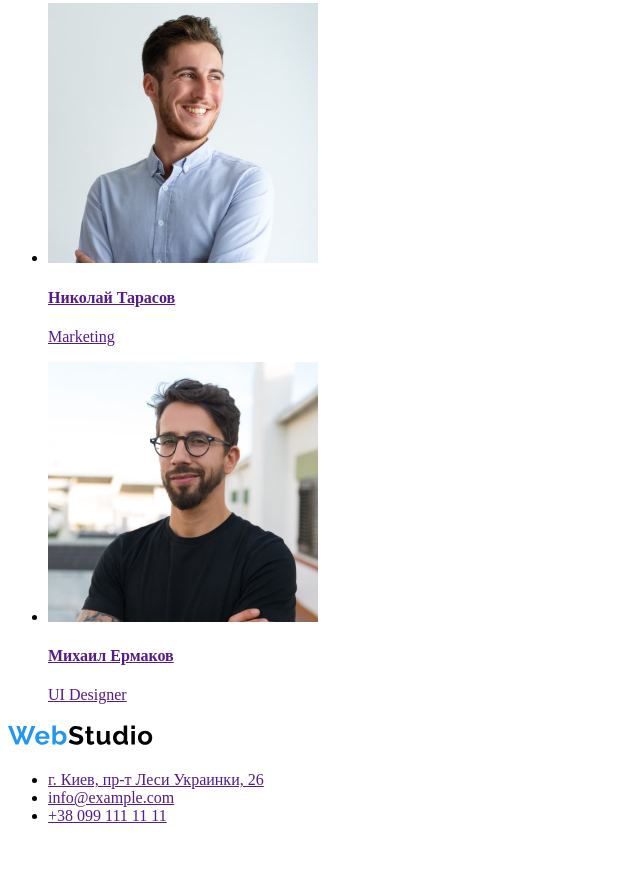
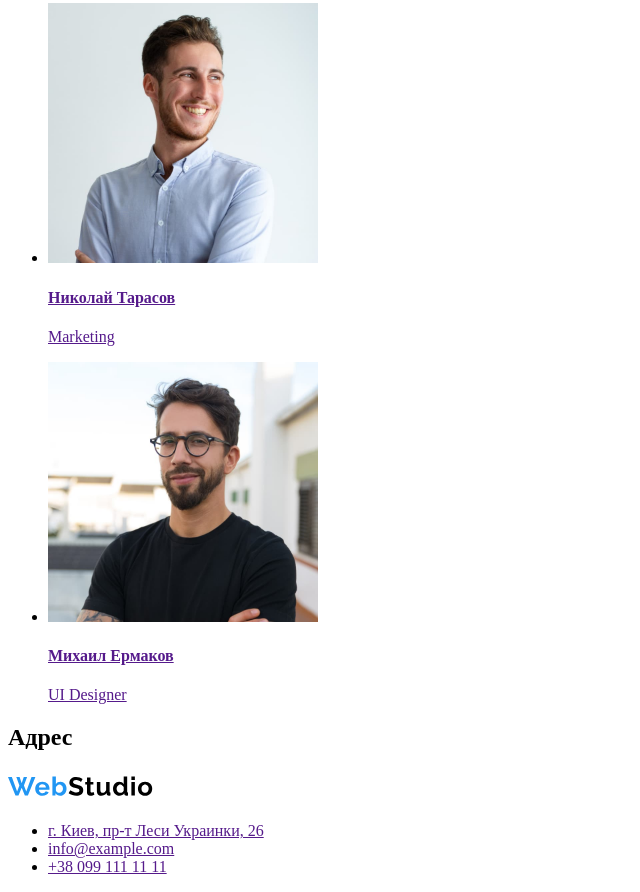
Before and after one commit to IngaPirogova/goit-markup-hw-01, a plain HTML site: page index.html in a window 1280 px wide. Shown: the part 2338-3230 px from the top of the page, without its empty margins (0-640 px from the left). Before the commit the page ends 3179 px from the top, so only its background shows below. Drawn offline with Linux system fonts and the light colour scheme.

Commit message:
Update index.html

```diff
--- a/index.html
+++ b/index.html
@@ -109,6 +109,7 @@
  </main>
     <footer>
         <section>
+            <h2>Адрес</h2>
             <a href="/">
             <img src="./images/logo.svg" alt="логотип компании" width="145" height="31">
             </a>
```
